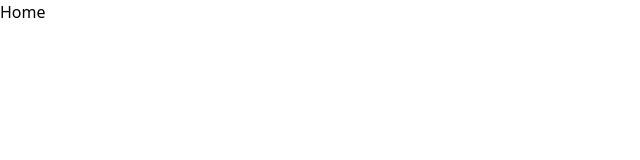
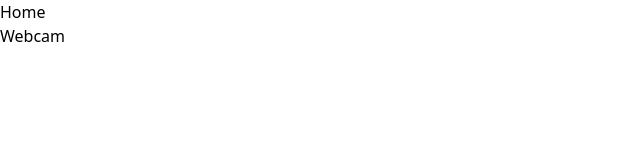
Before and after one commit to cfgglasgow24/Team-4, a React (Vite) app in the folder client/: page / in a window 1280 px wide. Shown: the top 160 px of the page, without its empty margins (0-640 px from the left). Built offline with nearby package versions, Linux system fonts and the light colour scheme.

Commit message:
Added link to the webpage

```diff
--- a/client/src/App.jsx
+++ b/client/src/App.jsx
@@ -1,11 +1,7 @@
 import ReactDOM from "react-dom/client";
 import {BrowserRouter as Router, Navigate, Route, Routes} from "react-router-dom";
 import Home from "../src/pages/Home";
-
-
-
-
-
+import WebcamPage from "../src/pages/WebcamPage";
 
 
 function App() {
@@ -21,6 +17,7 @@ function App() {
                   <Routes>
                       {/* Public Routes: these are available to access at all times. */}
                       <Route path="/" element={<Home />} />
+                      <Route path="webcam"  element={<WebcamPage />}/>
                   </Routes>
               </div>
           </div>
--- a/client/src/pages/Home.jsx
+++ b/client/src/pages/Home.jsx
@@ -1,5 +1,14 @@
+
+import { useNavigate, Link } from "react-router-dom";
+
 const Home = () => {
-    return <h1>Home</h1>;
+  const navigate = useNavigate();
+    return (
+      <>
+        <h1>Home</h1>
+        <Link to="/webcam">Webcam</Link>
+      </>
+    )
   };
 
   export default Home;
```
Also changed, not shown: 1 other file (tests, documents, lock files or other folders).
